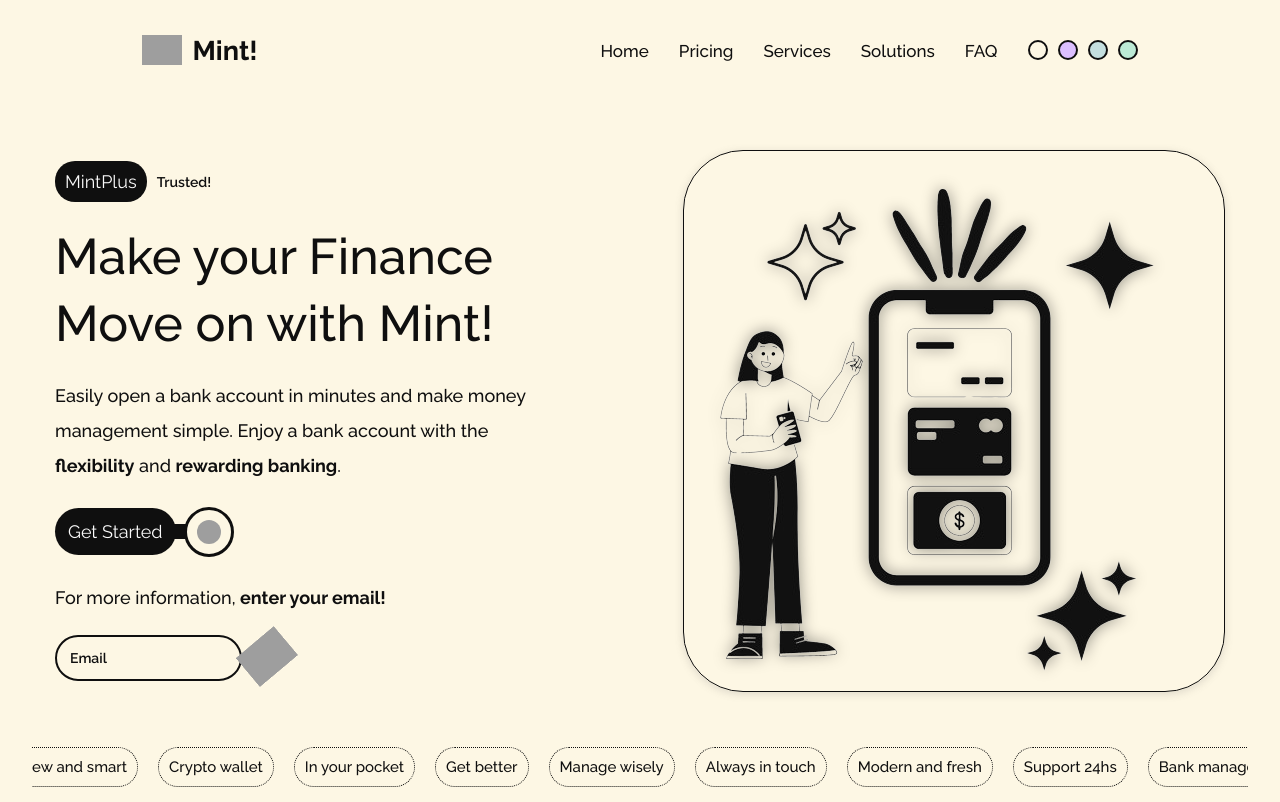
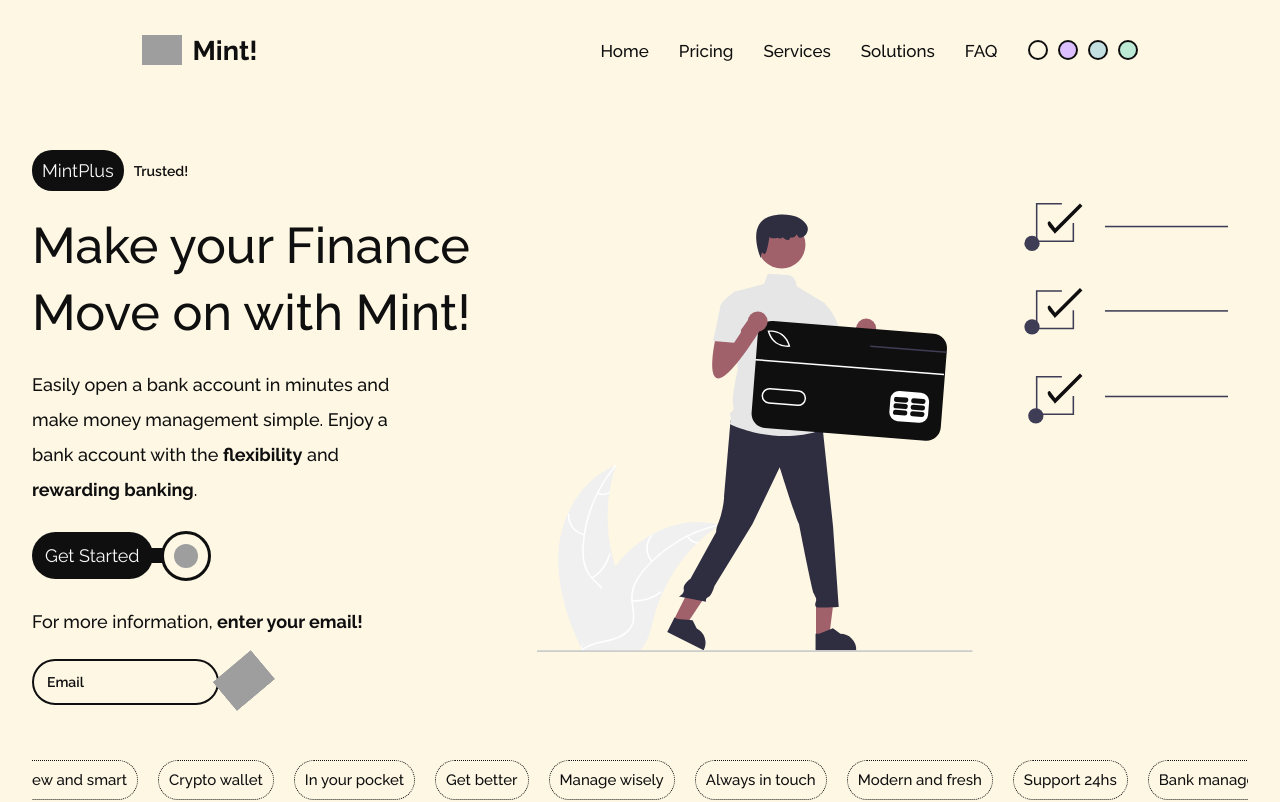
Before and after one commit to MatiasCordich/Mint--landing, a Vue app: page / in a window 1280 px wide. Shown: the top 802 px of the page. Built offline with nearby package versions, Linux system fonts and the light colour scheme; grey boxes are pictures that could not be loaded.

Commit message:
Change svg and pricing page start

```diff
--- a/src/views/HomeView.vue
+++ b/src/views/HomeView.vue
@@ -125,9 +125,9 @@ import Container from '@/components/Layer.vue';
 import Carousel from '@/components/Carousel.vue';
 import Card from '@/components/Card.vue'
 import CardIcon from '@/components/CardIcon.vue'
-import logoSVG from '@/assets/img-2.png';
 import cardData from '@/data/card.json'
 import cardDataIcon from "@/data/icons.json"
+import imgHeader from '@/assets/img-svg.svg'
 import { ref } from 'vue';
 
 
@@ -139,7 +139,7 @@ export default {
     CardIcon
   },
   setup() {
-    const logo = ref(logoSVG);
+    const logo = ref(imgHeader);
 
     return { logo };
   },
@@ -300,14 +300,13 @@ export default {
   display: flex;
   justify-content: center;
   align-items: center;
-  box-shadow: rgba(99, 99, 99, 0.2) 0px 2px 8px 0px;
-  border: 1px solid var(--font-color);
   border-radius: 6rem;
   padding: 2rem;
 }
 
 .hero_box-2 img {
-  filter: drop-shadow(0 0 0.75rem rgba(0, 0, 0, 0.404));
+
+  max-width: 100%;
 }
 
 /* ------------- SECTION PLANS -------------  */
--- a/src/views/PricingView.vue
+++ b/src/views/PricingView.vue
@@ -1,8 +1,20 @@
 <template>
-  <div class="about">
-    <h1>This is pricing price</h1>
-  </div>
+ <Container>
+  <header class="hero_pricing">
+
+  </header>
+ </Container>
 </template>
+
+<script>
+import Container from '@/components/Layer.vue';
+
+export default {
+  components: {
+    Container
+  }
+}
+</script>
 
 <style>
 @media (min-width: 1024px) {
```
Also changed, not shown: src/assets/img-3.svg (added), src/assets/img-svg.svg (added).
